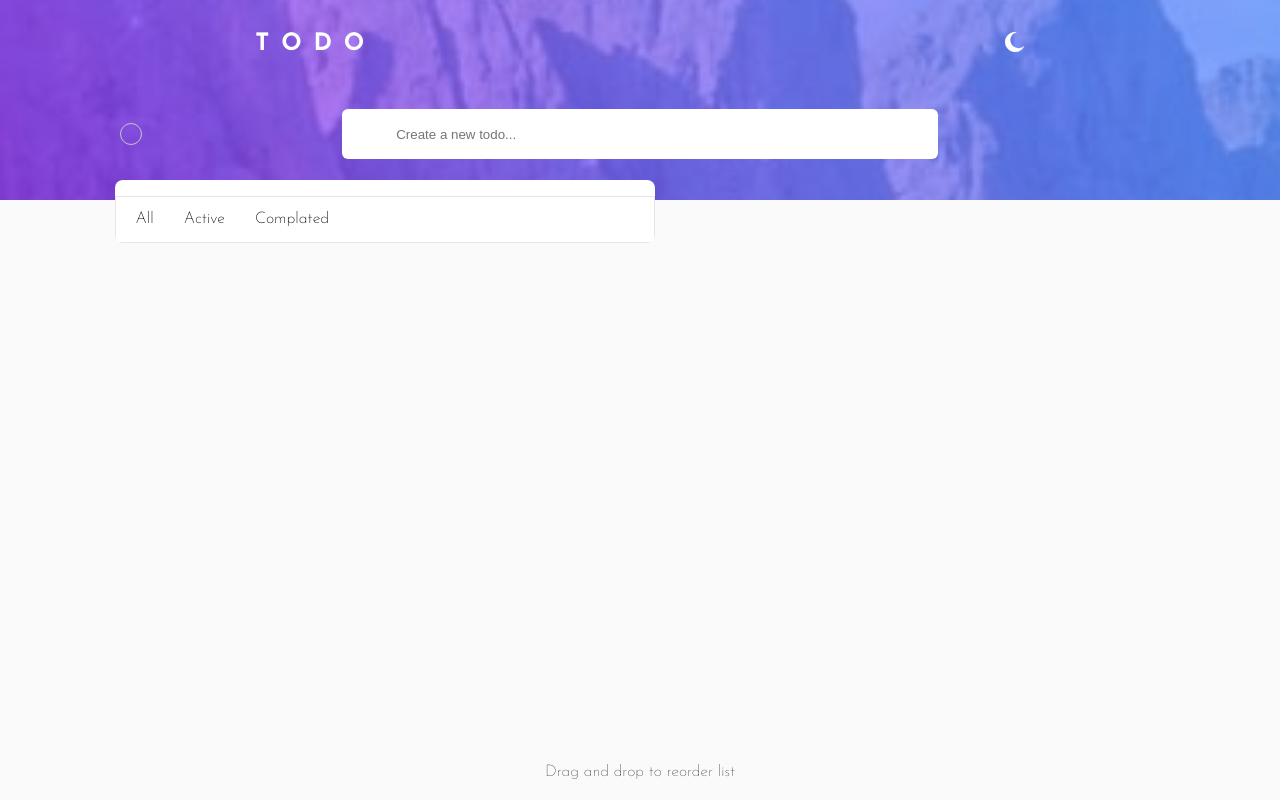
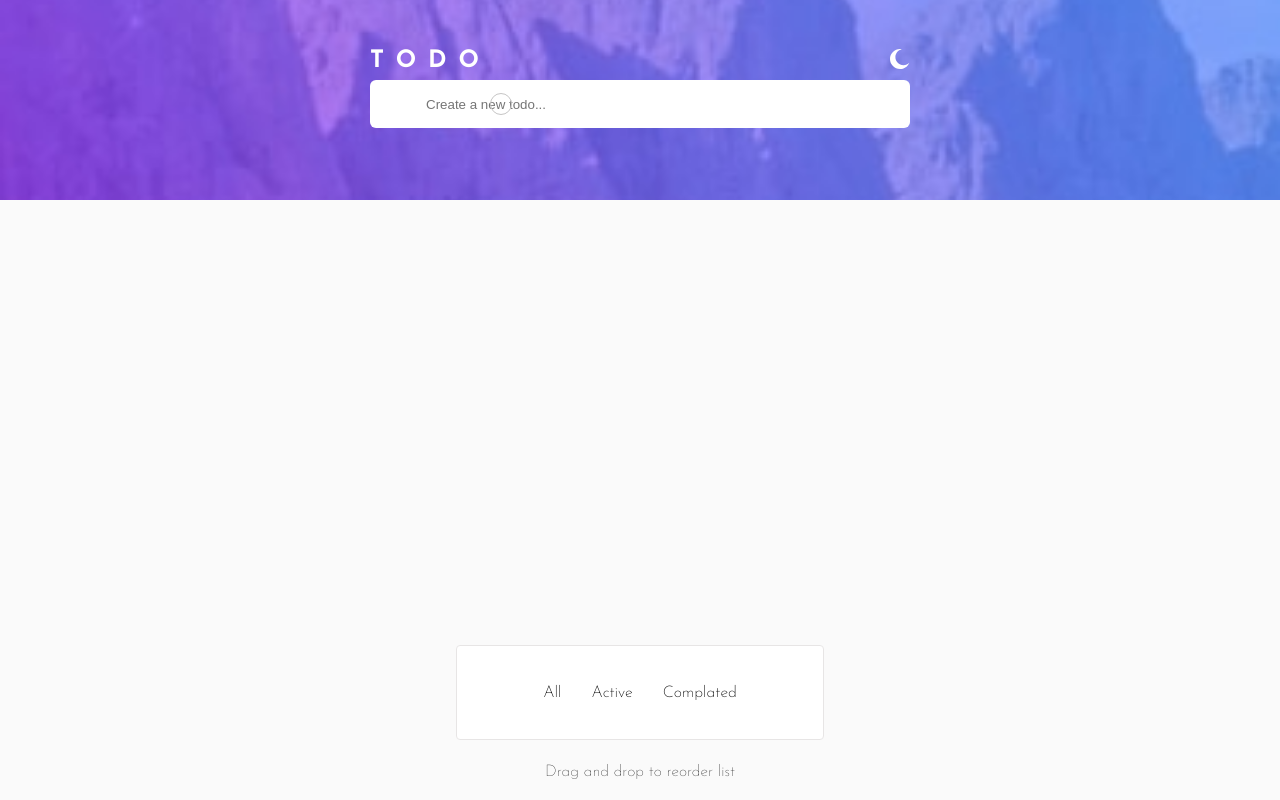
Before and after one commit to marriamdd/Todo-App, a plain HTML site: page index.html in a window 1280 px wide. Drawn offline with Linux system fonts and the light colour scheme.

Commit message:
add media for desktop fixes  bugs about positioning

```diff
--- a/styles.css
+++ b/styles.css
@@ -2,18 +2,21 @@
 html {
   font-size: 62.5%;
   margin-bottom: 7vh;
+  box-sizing: border-box;
 }
 
 body {
   background: hsl(0, 0%, 98%);
+  box-sizing: border-box;
 }
 
 .header_div {
   display: flex;
   flex-direction: column;
   justify-content: center;
+  align-items: center;
   background-image: url("images/bg-mobile-light.jpg");
-  position: relative;
+
   background-repeat: no-repeat;
   width: 100%;
   height: 25vh;
@@ -21,7 +24,10 @@ body {
   background-size: cover;
   justify-content: center;
 }
-
+main {
+  display: flex;
+  justify-content: center;
+}
 .moon_icon,
 .sun_icon {
   width: 20px;
@@ -37,13 +43,12 @@ body {
 }
 
 .header_top {
-  position: absolute;
+  width: 327px;
   display: flex;
-  width: 100%;
+
+  padding-bottom: 30px;
   justify-content: space-around;
   gap: 8rem;
-  top: 32px;
-  z-index: 99999;
 }
 header p {
   color: #ffffff;
@@ -55,8 +60,6 @@ header p {
 }
 
 .header_inpt_container {
-  position: absolute;
-  top: 8rem;
   width: 100%;
   height: 6%;
 
@@ -70,13 +73,15 @@ header p {
   padding-left: 2rem;
   display: flex;
   width: 100%;
+
   justify-content: space-between;
 }
 #text_input_id {
-  padding-left: 3.4rem;
+  box-sizing: border-box;
+  padding-left: 3.5rem;
   border-radius: 6px;
   border: none;
-  width: 60%;
+  width: 100%;
   height: 6vh;
 }
 .header_inpt_container::before {
@@ -89,13 +94,25 @@ header p {
   background-size: cover;
   border: 0.1rem solid rgb(198, 197, 197);
 }
+.header_input_div {
+  width: 327px;
+  position: relative;
+}
+.circle {
+  border: 0.1rem solid rgb(198, 197, 197);
+  border-radius: 50%;
+  height: 20px;
+  width: 20px;
+  position: absolute;
+  top: 10px;
+  left: 20px;
+}
+.div_for_lists {
+  background-color: white;
+  width: 327px;
+  position: relative;
+  top: -1.4rem;
 
-.div_for_lists {
-  position: absolute;
-  background-color: white;
-  width: 79%;
-  top: 180px;
-  left: 2.5rem;
   border-radius: 8px;
   overflow: hidden;
   font-family: Josefin Sans;
@@ -104,19 +121,12 @@ header p {
   flex-direction: column;
   text-align: center;
 }
-.each_todo_div,
-.nav_bar {
+.each_todo_div {
   border: 0.1px solid rgb(231, 229, 229);
   display: flex;
   gap: 0.5rem;
   padding: 0.9rem 1.2rem;
   cursor: pointer;
-}
-.nav_bar {
-  margin-top: 1rem;
-  order: 2;
-  display: flex;
-  justify-content: space-between;
 }
 .close_svg {
   cursor: pointer;
@@ -137,7 +147,7 @@ header p {
   position: absolute;
   height: 20px;
   width: 20px;
-  left: 14px;
+  left: 1.1rem;
   border-radius: 50%;
   background-size: cover;
   border: 0.1rem solid rgb(231, 229, 229);
@@ -159,15 +169,19 @@ header p {
   justify-content: center;
 }
 .nav_bar {
-  /* width: 90%;
-  height: 6vh; */
-
-  /* display: flex;
+  position: fixed;
+  width: 327px;
+  height: 8vh;
+  margin: auto;
+  bottom: 60px;
+  left: 1rem;
+  right: 1rem;
+  display: flex;
   background-color: white;
   justify-content: center;
-  margin-left: 1rem;
+  margin-top: 6rem;
   border-radius: 4px;
-  align-items: center; */
+  align-items: center;
 }
 .nav_bar ul {
   list-style: none;
@@ -217,10 +231,35 @@ header p {
 
 @media only screen and (min-width: 768px) {
   #text_input_id {
-    max-width: 540px;
+    width: 540px;
+  }
+  .todo_text_X {
+    width: 540px;
   }
   .div_for_lists {
-    max-width: 540px;
-    margin-left: 4.7rem;
+    width: 540px;
+  }
+  .header_top {
+    width: 540px;
+
+    justify-content: space-between;
+  }
+
+  .desktop_nav {
+    display: flex;
+    width: 300px;
+
+    justify-content: space-between;
+    flex-direction: column;
+  }
+  .desktop_nav ul {
+    display: flex;
+  }
+  .header_input_div {
+    width: 540px;
+  }
+
+  .desktop_nav ul li {
+    flex: 1;
   }
 }
```
